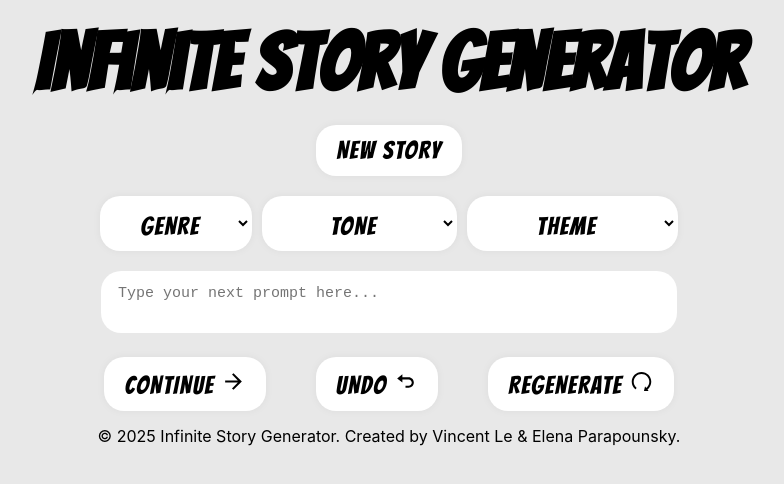
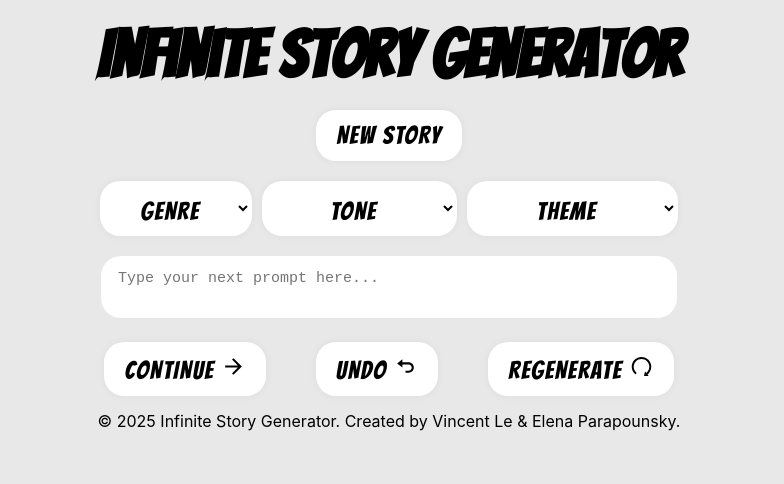
Before and after one commit to eparapounsky/infinite-story, a React (Create React App) app in the folder frontend/: page / in a window 1280 px wide. Shown: the top 484 px of the page, without its empty margins (251-1035 px from the left). Built offline with nearby package versions, Linux system fonts and the light colour scheme.

Commit message:
shrink header slightly

```diff
--- a/frontend/src/App.css
+++ b/frontend/src/App.css
@@ -9,7 +9,7 @@
   font-family: "Bangers", system-ui;
   font-weight: 400;
   font-style: normal;
-  font-size: 40px;
+  font-size: 33px;
 }
 
 .header h1 {
```
